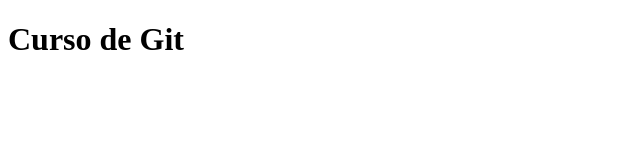
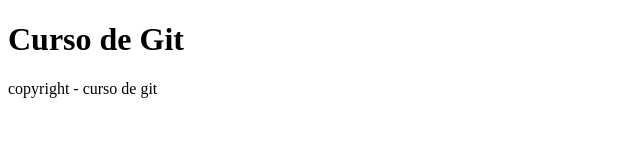
Before and after one commit to JOSELAERCIO/git-course, a plain HTML site: page index.html in a window 1280 px wide. Shown: the whole page, without its empty margins (0-640 px from the left). Drawn offline with Linux system fonts and the light colour scheme.

Commit message:
Copyright adicionado

```diff
--- a/index.html
+++ b/index.html
@@ -8,5 +8,6 @@
 </head>
 <body>
     <h1>Curso de Git</h1>
+    <p>copyright - curso de git</p>
 </body>
 </html>
```
